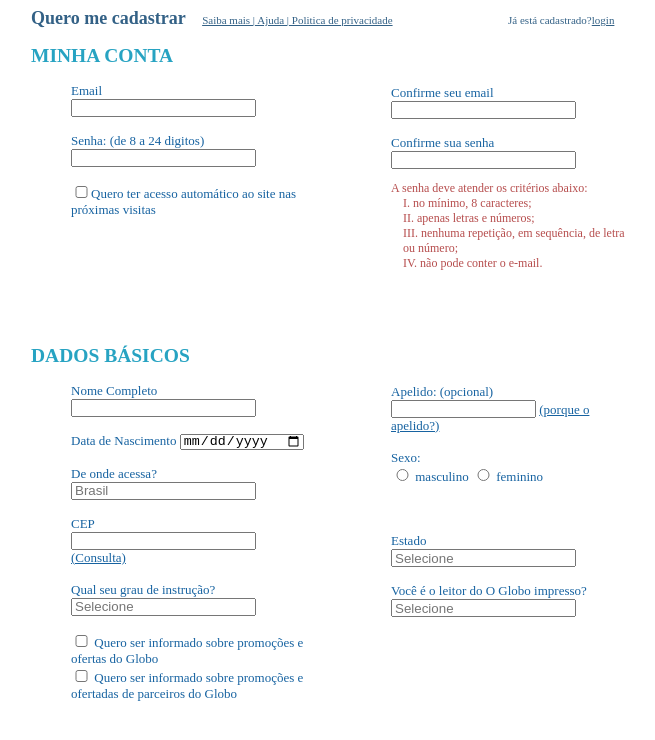
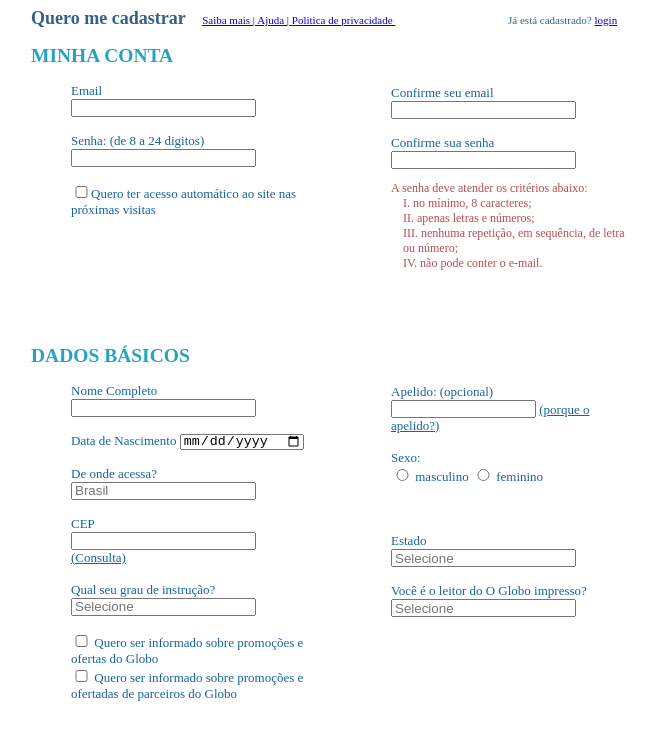
Before and after one commit to thyago00/testes, a plain HTML site: page Aula/Aula2/teste.html in a window 1280 px wide. Shown: the whole page, without its empty margins (309-964 px from the left). Drawn offline with Linux system fonts and the light colour scheme.

Commit message:
Update teste.html

```diff
--- a/Aula/Aula2/teste.html
+++ b/Aula/Aula2/teste.html
@@ -12,7 +12,7 @@
 <body>
     <div id='site'>
         <div id='header'>
-            <b id='titulo'>Quero me cadastrar</b> &emsp; <u>Saiba mais | Ajuda | Politica de privacidade</u> &emsp;&emsp;&emsp;&emsp;&emsp;&emsp;&emsp;&emsp;&emsp;&emsp; Já está cadastrado?<u>login</u>
+            <b id='titulo'>Quero me cadastrar</b> &emsp; <a href="#">Saiba mais | Ajuda | Politica de privacidade </a>  &emsp;&emsp;&emsp;&emsp;&emsp;&emsp;&emsp;&emsp;&emsp;&emsp; Já está cadastrado? <a href="#">login</a>
         </div>
         <div id='conteudo'>
             <div id='conteudoesquerda'>
```
